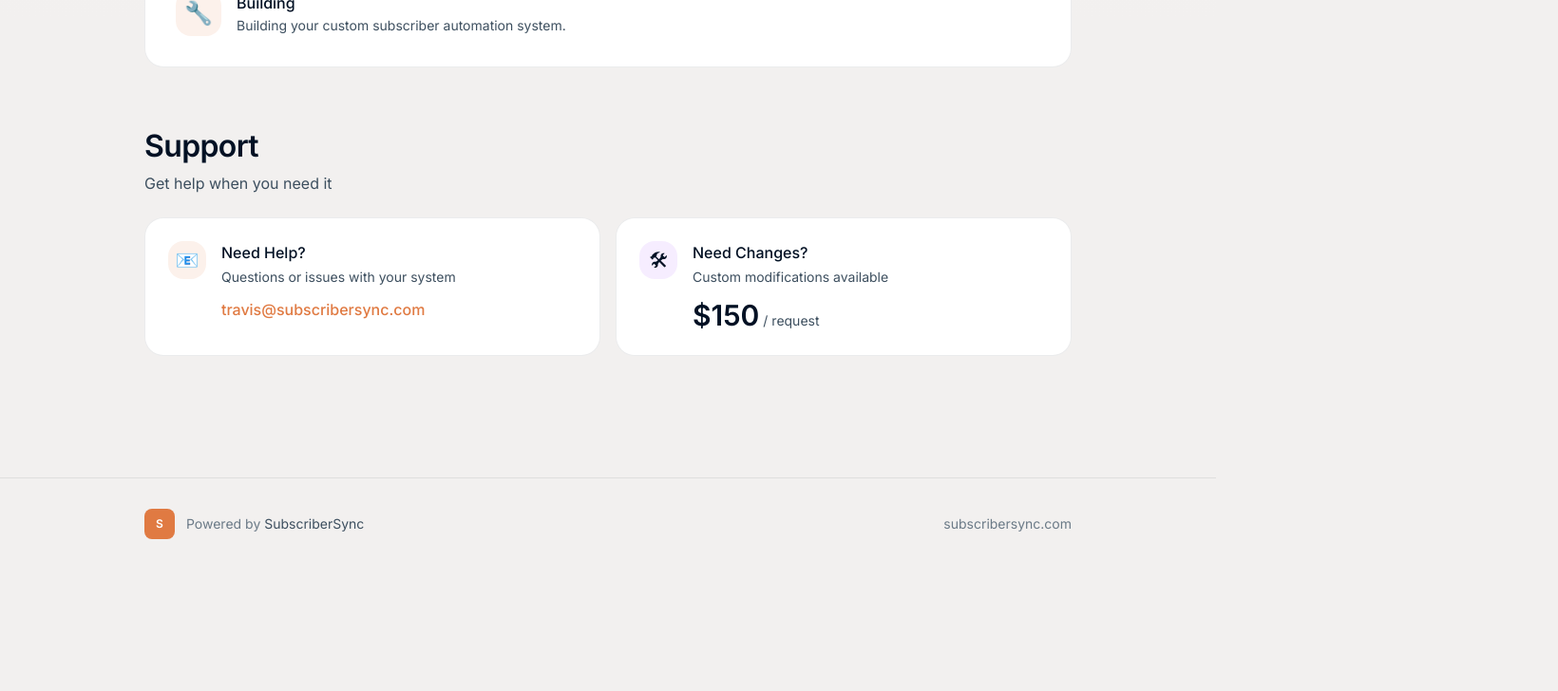
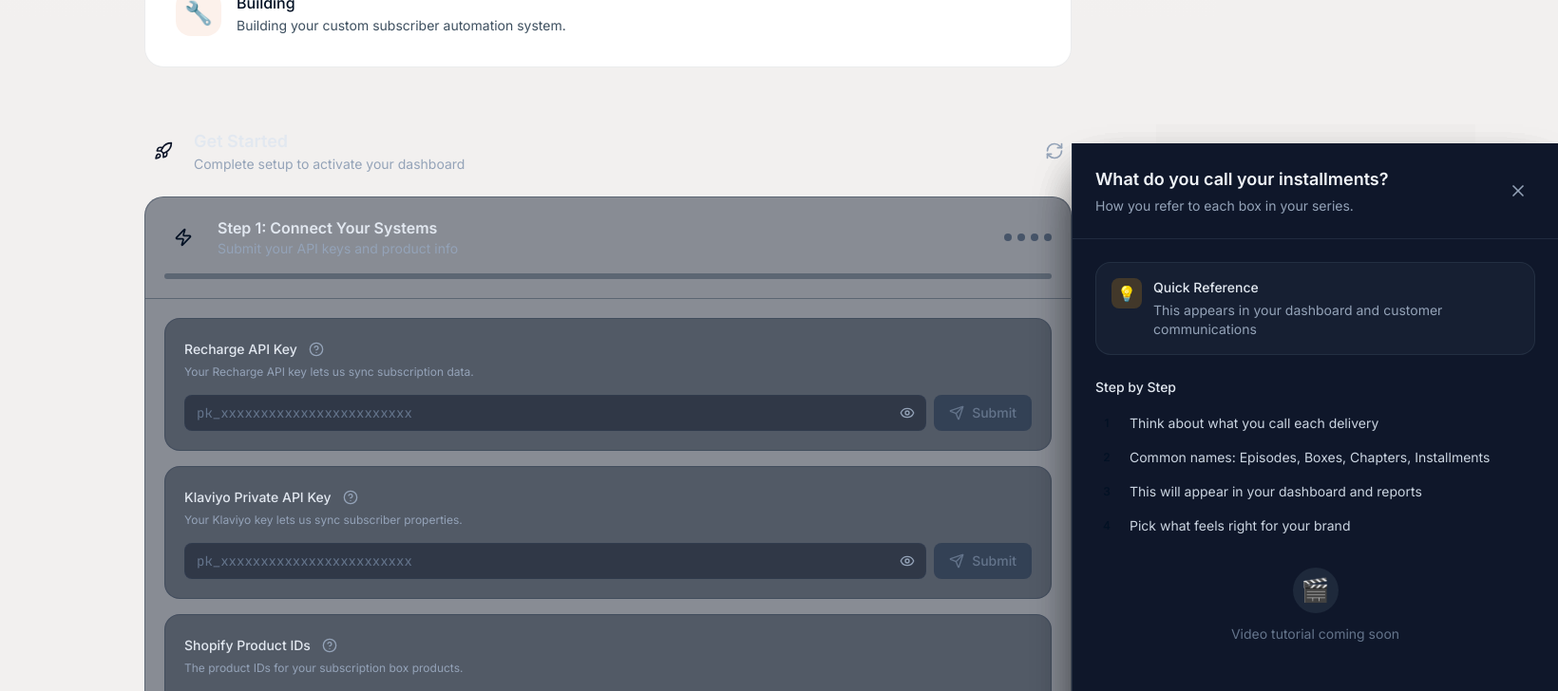
Before and after one commit to SubscriberSync/portal, a Next.js app in the folder portal/: page /portal/1 in a window 1280 px wide. Shown: the part 780-1508 px from the top of the page at 95% size, 1640 px wide, since content can reach past the window. Before the commit the page ends 1380 px from the top, so only its background shows below. Built offline with nearby package versions, Linux system fonts and the light colour scheme; no server answers.

Commit message:
Add onboarding intake to portal page with API masking

```diff
--- a/portal/src/app/portal/[slug]/page.tsx
+++ b/portal/src/app/portal/[slug]/page.tsx
@@ -1,9 +1,11 @@
 import { notFound } from 'next/navigation'
 import { getClientBySlug, getDemoClient } from '@/lib/airtable'
+import { getIntakeSubmissions, getClientOnboardingData } from '@/lib/airtable-intake'
 import StatusBar from '@/components/StatusBar'
 import StatsGrid from '@/components/StatsGrid'
 import KlaviyoReference from '@/components/KlaviyoReference'
 import SupportSection from '@/components/SupportSection'
+import OnboardingSection from '@/components/OnboardingSection'
 
 interface PortalPageProps {
   params: { slug: string }
@@ -17,6 +19,22 @@
   if (!client) {
     client = getDemoClient(params.slug)
   }
+
+  // Fetch onboarding data
+  const [submissions, onboardingData] = await Promise.all([
+    getIntakeSubmissions(params.slug),
+    getClientOnboardingData(params.slug),
+  ])
+
+  // Default onboarding data if not found
+  const defaultOnboardingData = {
+    step1Complete: false,
+    discordDecision: 'Not Decided' as const,
+    step2Complete: false,
+  }
+
+  const onboarding = onboardingData || defaultOnboardingData
+  const isOnboardingComplete = onboarding.step1Complete && onboarding.step2Complete
 
   return (
     <main className="min-h-screen">
@@ -91,6 +109,17 @@
         <section className="animate-fade-up" style={{ animationDelay: '100ms' }}>
           <StatusBar status={client.status} />
         </section>
+
+        {/* Onboarding Section - Show when building and not complete */}
+        {client.status !== 'Live' && !isOnboardingComplete && (
+          <section className="animate-fade-up" style={{ animationDelay: '150ms' }}>
+            <OnboardingSection
+              clientSlug={params.slug}
+              initialSubmissions={submissions}
+              initialOnboardingData={onboarding}
+            />
+          </section>
+        )}
 
         {/* Stats - Only show when live */}
         {client.status === 'Live' && (
```
